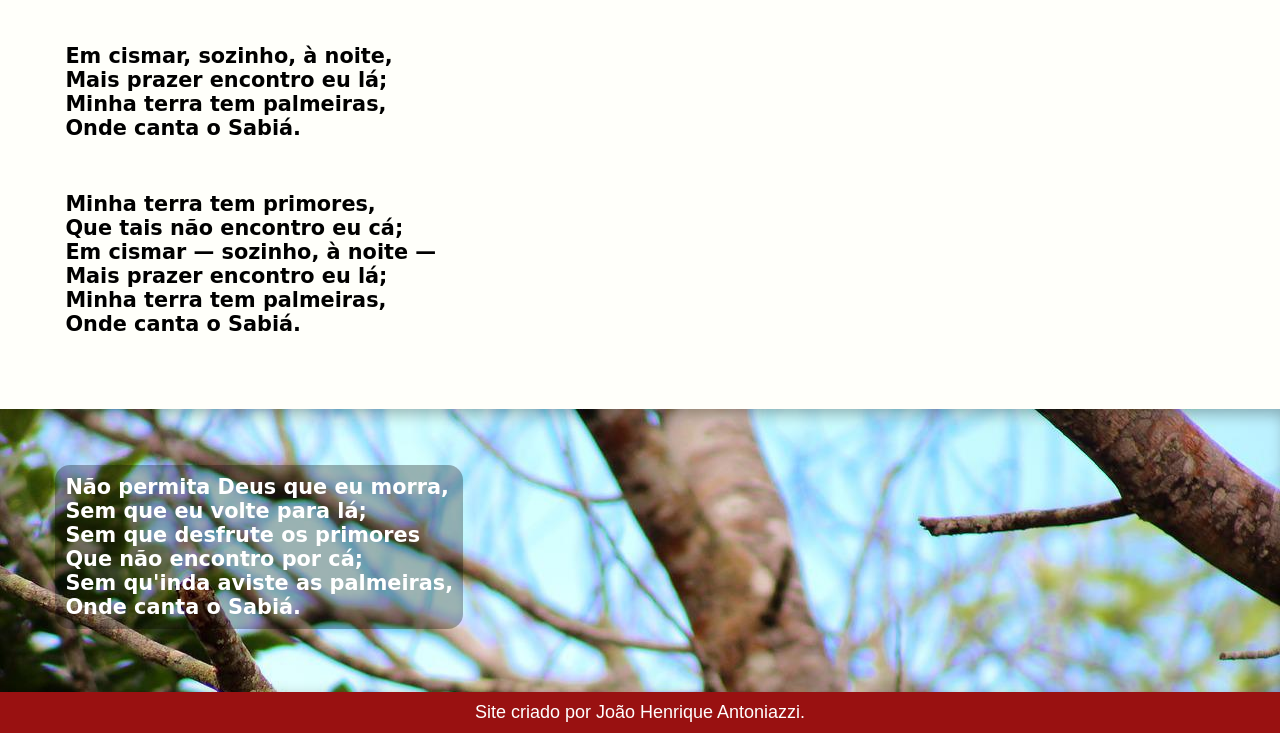
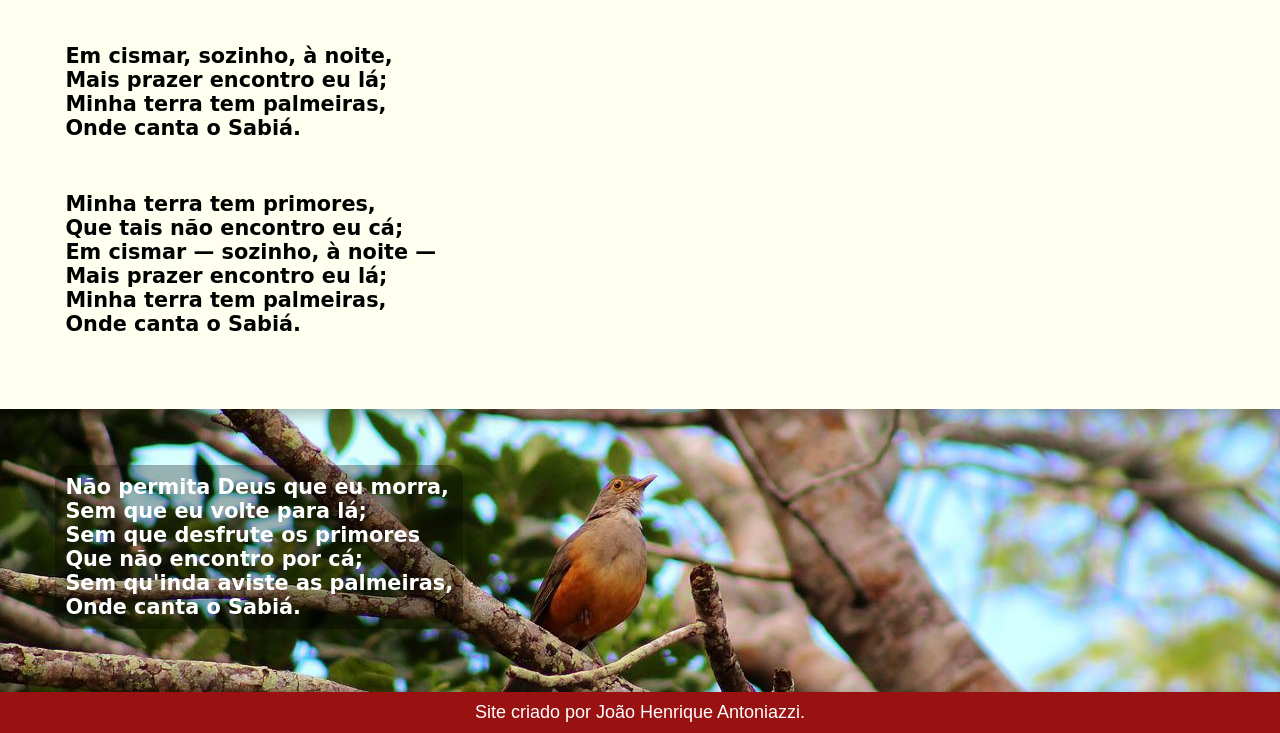
Before and after one commit to joaoantoniazzi/projeto-poesia, a plain HTML site: page index.html in a window 1280 px wide. Shown: the part 643-1376 px from the top of the page. Drawn offline with Linux system fonts and the light colour scheme; a web font is replaced by a local one.

Commit message:
Atualização do style.css

```diff
--- a/estilo/style.css
+++ b/estilo/style.css
@@ -14,7 +14,7 @@
     --fonte01: Arial, Helvetica, sans-serif;
     --fonte02: 'Lobster', cursive;
     --fonte03: 'Arima', cursive;
-    --cor01: rgb(255, 255, 250);
+    --cor01: rgb(255, 255, 240);
     --cor02: rgb(153, 17, 17);
 }
 
@@ -82,12 +82,10 @@ section > p {
 
 #img1 {
     background-image: url('../imagens/imagem001.jpg');
-    background-position: right center;
 }
 
 #img2 {
     background-image: url('../imagens/imagem002.jpg');
-    background-position: left top;
 }
 
 footer {
```
